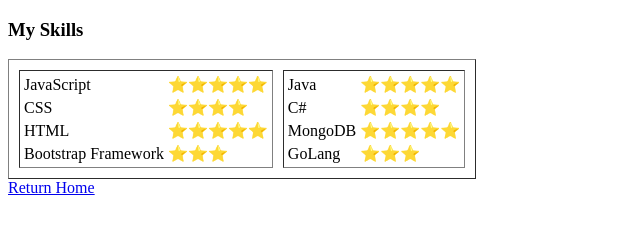
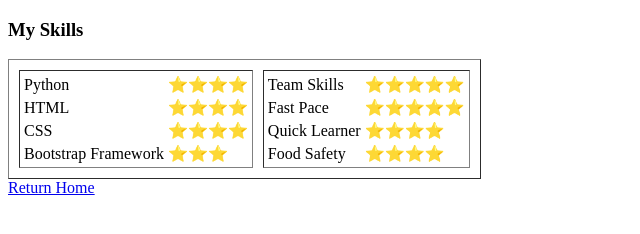
Before and after one commit to malprogramsometimes/cv, a plain HTML site: page skills.html in a window 1280 px wide. Shown: the whole page, without its empty margins (0-640 px from the left). Drawn offline with Linux system fonts and the light colour scheme.

Commit message:
Updated my skills page

```diff
--- a/skills.html
+++ b/skills.html
@@ -12,16 +12,16 @@
             <td>
                 <table>
                     <tr>
-                        <td>JavaScript</td>
-                        <td>⭐️⭐️⭐️⭐️⭐️</td>
+                        <td>Python</td>
+                        <td>⭐️⭐️⭐️⭐️</td>
+                    </tr>
+                    <tr>
+                        <td>HTML</td>
+                        <td>⭐️⭐️⭐️⭐️</td>
                     </tr>
                     <tr>
                         <td>CSS</td>
                         <td>⭐️⭐️⭐️⭐️</td>
-                    </tr>
-                    <tr>
-                        <td>HTML</td>
-                        <td>⭐️⭐️⭐️⭐️⭐️</td>
                     </tr>
                     <tr>
                         <td>Bootstrap Framework</td>
@@ -32,20 +32,20 @@
             <td>
                 <table>
                     <tr>
-                        <td>Java</td>
+                        <td>Team Skills</td>
                         <td>⭐️⭐️⭐️⭐️⭐️</td>
                     </tr>
                     <tr>
-                        <td>C#</td>
+                        <td>Fast Pace</td>
+                        <td>⭐️⭐️⭐️⭐️⭐️</td>
+                    </tr>
+                    <tr>
+                        <td>Quick Learner</td>
                         <td>⭐️⭐️⭐️⭐️</td>
                     </tr>
                     <tr>
-                        <td>MongoDB</td>
-                        <td>⭐️⭐️⭐️⭐️⭐️</td>
-                    </tr>
-                    <tr>
-                        <td>GoLang</td>
-                        <td>⭐️⭐️⭐️</td>
+                        <td>Food Safety</td>
+                        <td>⭐️⭐️⭐️⭐️</td>
                     </tr>
                     </table>
             </td>
```
